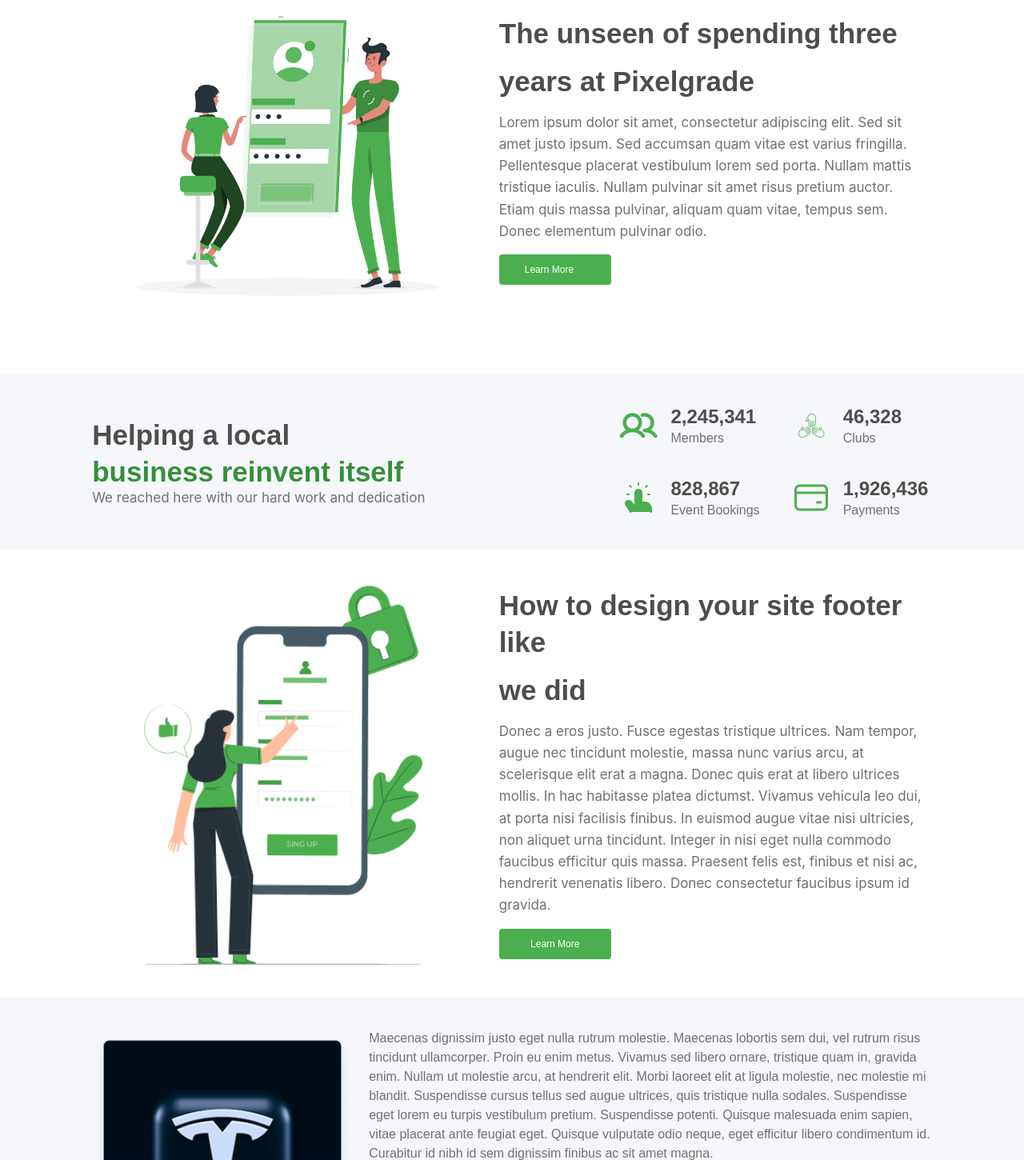
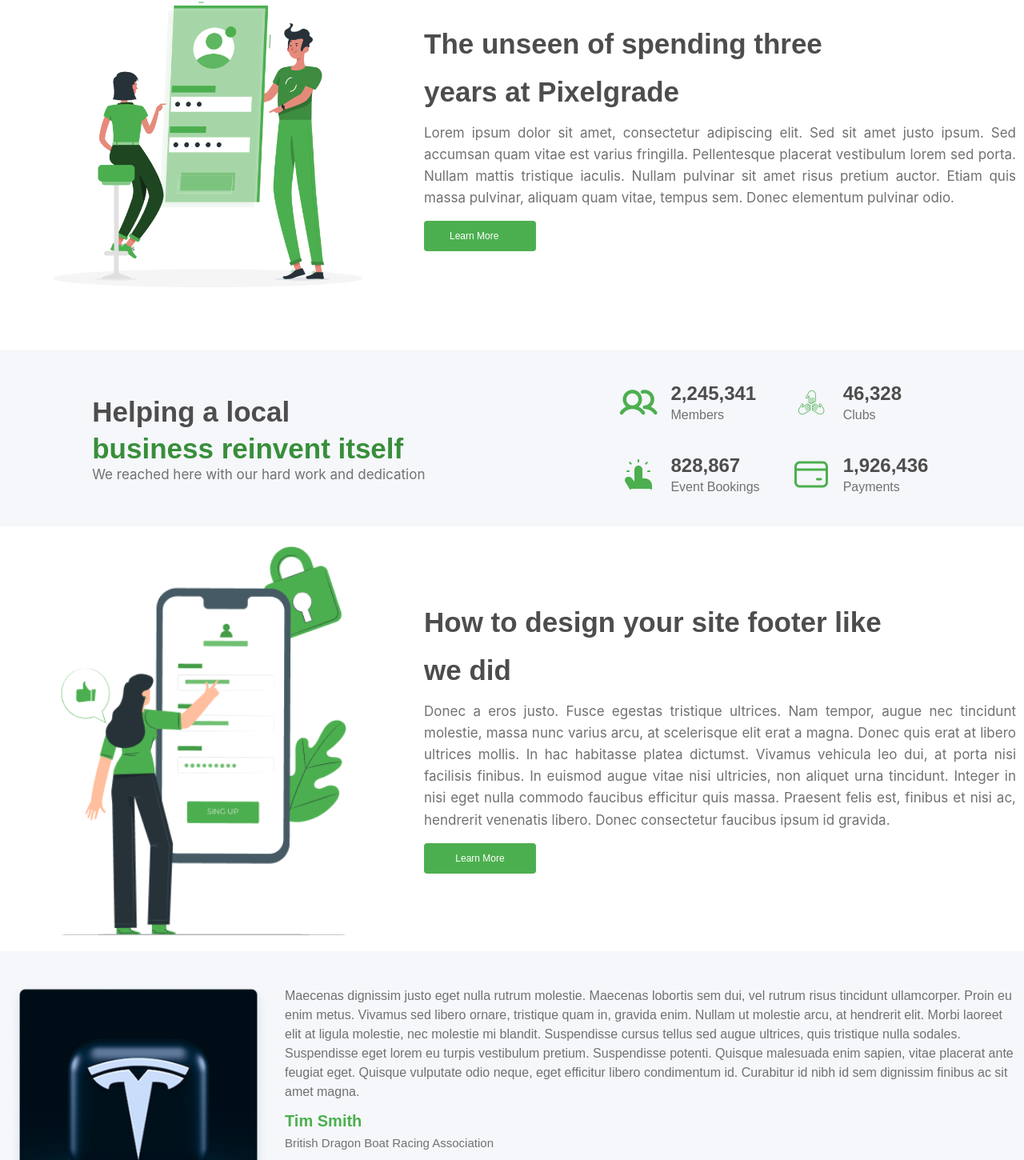
Before and after one commit to garv2006-dev/Nexent, a plain HTML site: page index.html in a window 1280 px wide. Shown: the part 1245-2695 px from the top of the page at 80% size. Drawn offline with Linux system fonts and the light colour scheme.

Commit message:
initialize

```diff
--- a/style2.css
+++ b/style2.css
@@ -302,6 +302,8 @@
     justify-content: space-between;
     gap: 4rem;
     padding: 4rem 2rem;
+    /* padding-bottom: 4rem;
+    padding-top:4rem; */
     flex-wrap: wrap;
 }
 
@@ -345,7 +347,9 @@
     justify-content: space-between;
     flex-wrap: wrap;
     gap: 2rem;
-    padding: 4rem 9%;
+    /* padding: 4rem 9%; */
+    padding-bottom: 2rem;
+    padding-top: 2rem;
 }
 
 .paragraph-image {
@@ -382,6 +386,7 @@
     /* opacity: 0.75; */
     color: #717171;
     margin: 0;
+    text-align: justify;
 }
 
 .Paragraph-btn {
@@ -413,6 +418,8 @@
     background-color: #f5f7fa;
     gap: 2rem;
     padding: 4rem 9%;
+    /* padding-bottom: 2rem;
+    padding-top: 2rem; */
 }
 
 .product-text h1 {
@@ -477,7 +484,9 @@
     justify-content: space-between;
     flex-wrap: wrap;
     gap: 2rem;
-    padding: 4rem 9%;
+    /* padding: 4rem 9%; */
+    padding-bottom: 2rem;
+    padding-top: 2rem;
 }
 
 .secand-ph-image {
@@ -514,6 +523,7 @@
     /* opacity: 0.75; */
     color: #717171;
     margin: 0;
+    text-align: justify;
 }
 
 .secand-btn {
@@ -545,7 +555,8 @@
     justify-content: space-between;
     /* background-color: #f5f7fa; */
     gap: 2rem;
-    padding: 4rem 9%;
+    padding-bottom: 4rem;
+    padding-top: 4rem;
 }
 
 .teslaimg img {
@@ -609,7 +620,7 @@
 
 .tesla-image img {
     width: 48px;
-    height: 48px;
+    height: 50px;
     object-fit: contain;
 }
 
@@ -1200,7 +1211,7 @@
 
         /* padding: 2rem 3rem; */
 
-       padding-bottom: 15px;
+        padding-bottom: 15px;
     }
 
     .product-text {
@@ -1254,7 +1265,8 @@
     }
 
     .tesla-content p {
-        text-align: center;
+        text-align: justify;
+        /* text-justify:; */
     }
 
     .tesla-icon {
@@ -1573,16 +1585,19 @@
         font-weight: 400;
         /* line-height: 1.3; */
         color: #4D4D4D;
+        /* text-align: justify; */
     }
 
     .paragraph-content p {
         font-size: 1.5rem;
         font-weight: 400;
+        text-align: justify;
     }
 
     .secand-ph-content p {
         font-size: 1.5rem;
         font-weight: 400;
+        text-align: justify;
     }
 
     .product-text .hading {
@@ -1622,6 +1637,7 @@
     .commonity-text p {
         font-size: 1.5rem;
         font-weight: 400;
+        text-align: justify;
     }
 
     .tesla-content p {
@@ -1640,7 +1656,7 @@
 
 /* =============================== landscape ======================================= */
 
-@media (orientation: landscape) and (max-height: 768px) {
+/* @media (orientation: landscape) and (max-height: 768px) {
     body {
         font-size: 1.4rem;
     }
@@ -1649,9 +1665,9 @@
         padding: 0.5rem 1rem;
     }
 
-    /* .home-text h1 {
+    .home-text h1 {
         font-size: 3.2rem;
-    } */
+    }
 
     .home-imges img {
         width: 70%;
@@ -1679,4 +1695,4 @@
         font-size: 1.4rem;
         padding: 0.8rem 1.5rem;
     }
-}
+} */
```
